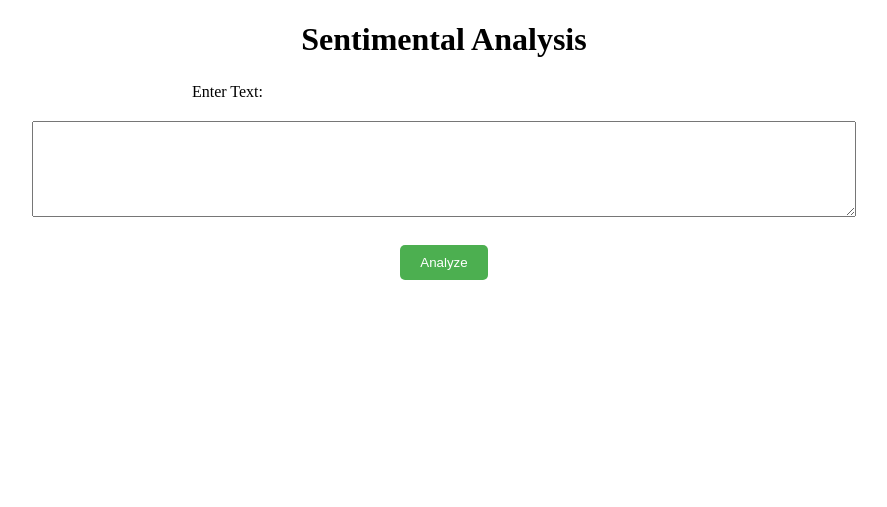
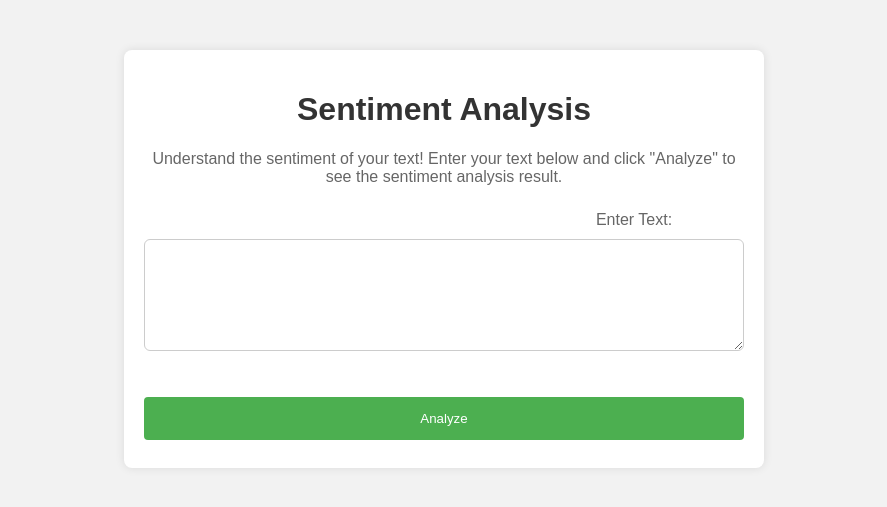
Before and after one commit to Dhanu1121/Project-Sentimental-analysis, a Flask app: page / in a window 1280 px wide. Shown: the top 507 px of the page, without its empty margins (196-1083 px from the left). Run offline with Flask 3, Linux system fonts and the light colour scheme; parts of the project's set-up code (start-up, migrations or seed data) failed here and were passed over.

Commit message:
Update sentiment analysis model and app.py

```diff
--- a/SentimentalAnalysisApp/app.py
+++ b/SentimentalAnalysisApp/app.py
@@ -1,14 +1,54 @@
 from flask import Flask, render_template, request
 from tensorflow.keras.models import load_model
+from tensorflow.keras.preprocessing.sequence import pad_sequences
+from tensorflow.keras.preprocessing.text import text_to_word_sequence
+from tensorflow.keras.preprocessing.text import Tokenizer
+import pandas as pd
 
 app = Flask(__name__)
 
-#Load ML model
-model = load_model('sentiment_model.h5')
+modelpath = './model/sentiment_model.h5'
+
+# Load ML model
+model = load_model(modelpath)
+
+# Load tokenizer
+tokenizer = Tokenizer()
+# Load the Twitter data
+twitter_data = pd.read_csv('./preprocessed_twitter_data.csv')['tweet'].tolist()
+
+# Ensure all elements are strings
+twitter_data = [str(tweet) for tweet in twitter_data]
+
+# Fit tokenizer on the preprocessed Twitter data
+tokenizer.fit_on_texts(twitter_data)
+
 
 @app.route('/')
 def index():
     return render_template('index.html')
 
+@app.route('/', methods=['POST'])
+def predict():
+    text = request.form['text']
+
+    # Convert text to string if it's not already a string
+    if not isinstance(text, str):
+        text = str(text)
+
+    # Preprocess the input text
+    sequence = text_to_word_sequence(text)
+    sequence = tokenizer.texts_to_sequences([sequence])
+    padded_sequence = pad_sequences(sequence, maxlen=100)
+
+    # Make prediction
+    prediction = model.predict(padded_sequence)
+    print(prediction.argmax())
+    sentiment = ['Negative', 'Positive','Neutral'][prediction.argmax()]
+
+    print(sentiment)
+
+    return render_template('index.html', prediction=sentiment)
+
 if __name__ == "__main__":
     app.run(debug=True)
--- a/SentimentalAnalysisApp/templates/index.html
+++ b/SentimentalAnalysisApp/templates/index.html
@@ -4,27 +4,92 @@
     <meta charset="UTF-8">
     <meta name="viewport" content="width=device-width, initial-scale=1.0">
     <link rel="stylesheet" href="{{ url_for('static', filename='styles.css') }}">
-    <title>Sentimental Analysis</title>
+    <style>
+        body {
+            font-family: Arial, sans-serif;
+            background-color: #f2f2f2;
+            text-align: center;
+            margin: 0;
+            padding: 0;
+        }
+        .container {
+            max-width: 600px;
+            margin: 0 auto;
+            padding: 20px;
+            background-color: #fff;
+            border-radius: 8px;
+            box-shadow: 0 0 10px rgba(0, 0, 0, 0.1);
+            margin-top: 50px;
+        }
+        h1 {
+            color: #333;
+        }
+        p {
+            color: #666;
+            margin-bottom: 20px;
+        }
+        label {
+            display: block;
+            margin-bottom: 10px;
+            color: #666;
+        }
+        textarea {
+            width: 100%;
+            padding: 10px;
+            border: 1px solid #ccc;
+            border-radius: 6px;
+            margin-bottom: 20px;
+            box-sizing: border-box;
+        }
+        button {
+            background-color: #4CAF50;
+            color: white;
+            padding: 14px 20px;
+            margin: 8px 0;
+            border: none;
+            border-radius: 4px;
+            cursor: pointer;
+            width: 100%;
+        }
+        button:hover {
+            background-color: #45a049;
+        }
+        .result {
+            margin-top: 20px;
+        }
+    </style>
+    <title>Sentiment Analysis</title>
 </head>
 <body>
-    <h1>Sentimental Analysis</h1>
-    <form method="post" action="">
-        <label for="text">Enter Text:</label>
-        <textarea id="text" name="text" rows="6" cols="100" required></textarea>
-        <br>
-        <button type="submit">Analyze</button>
+    <div class="container">
+        <h1>Sentiment Analysis</h1>
+        <p>Understand the sentiment of your text! Enter your text below and click "Analyze" to see the sentiment analysis result.</p>
+        <form method="post" action="/">
+            <label for="text">Enter Text:</label>
+            <textarea id="text" name="text" rows="6" cols="100" required>{{ request.form.text if request else '' }}</textarea>
+            <br>
+            <button type="submit">Analyze</button>
+        </form>
+        {% if prediction == "Negative" %}
+        <div class="result" style="color: red;">
+            <h2>Analysis Result: {{ prediction }}</h2>
+        </div>
+        {% endif %}
 
-    </form>
-    {% if text %}
-        <div class="result">
-            <h2>Analysis Result:</h2>
-            <p>Text: {{text}}</p>
-            <p>Positive Score: {{result['positive']}}</p>
-            <p>Negative Score: {{result['negative']}}</p>
-            <p>Neutral Score: {{result['neutral']}}</p>
-            <p>Overall Sentiment: {{result['overall_sentiment']}}</p>
-            <p>Sentiment Label: {{result['sentiment_label']}}</p>
+        {% if prediction == "Positive" %}
+        <div class="result" style="color: green;">
+            <h2>Analysis Result: {{ prediction }}</h2>
         </div>
-    {% endif %}
+
+        {% endif %}
+
+        {% if prediction == "Neutral" %}
+        <div class="result" style="color: blue;">
+            <h2>Analysis Result: {{ prediction }}</h2>
+        </div>
+
+        {% endif %}
+
+    </div>
 </body>
 </html>
```
Also changed, not shown: requirements1.txt (added, +91 -0 lines), 1 other file.
